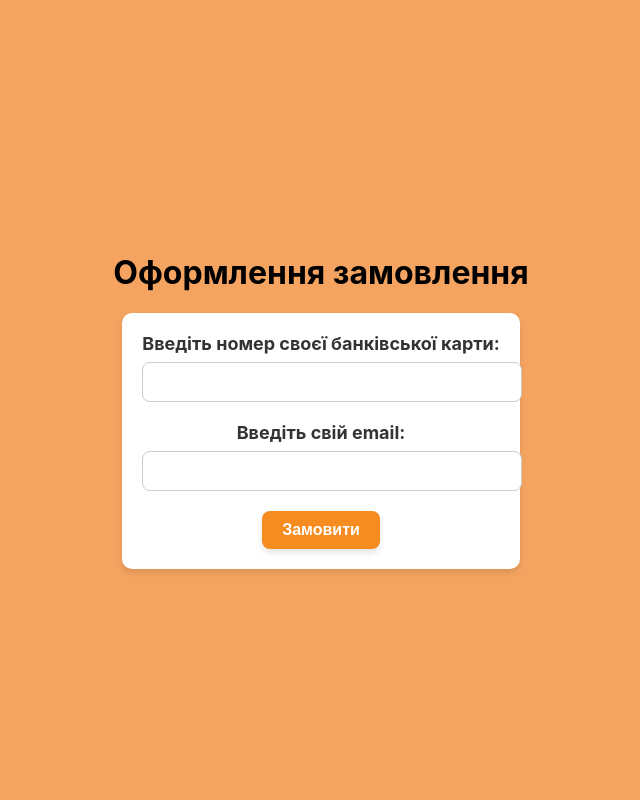
After one commit to lubenskiy-py/OrdermaFlask, a Flask app: page /form-for-get-pizza in a window 1280 px wide. The commit adds this page. Shown: the whole page, without its empty margins (319-959 px from the left). Run offline with Flask 3, Linux system fonts and the light colour scheme.

Commit message:
added online pizza order

```diff
--- a/app.py
+++ b/app.py
@@ -1,18 +1,22 @@
-from flask import Flask, render_template
+from flask import Flask, render_template, request
 from models import db, Pizza
-from request import request, translate_weather
+from r import response, translate_weather
+
+
 
 app = Flask(__name__)
 app.config["SQLALCHEMY_DATABASE_URI"] = "sqlite:///database.db"
 db.init_app(app)
 
+
 @app.route("/homepage")
 def homepage():
     data = {
         "weather" : translate_weather,
-        "temp" : request["main"]["temp"]
+        "temp" : response["main"]["temp"]
     }
     return render_template("homepage.html", data=data)
+
 
 @app.route("/menu")
 def menu():
@@ -24,6 +28,18 @@ def menu():
     return render_template("menu.html", **context)
 
 
+@app.route("/form-for-get-pizza")
+def get_pizza():
+    return render_template ("form_for_get_pizza.html")
+
+
+@app.route("/get-pizza", methods=["POST"])
+def get_user_data():
+    user_email = request.form.get("email") # тут можна було б зробити так щоб користувач отримав на свою пошту письмо з підтвердженням але це дуже складно для мене, я пробував це зробити але не вийшло
+    bank_card = request.form.get("bank_card")
+    return "Ваша піцца приїде за 20 хвилин"
+
+
 @app.route("/")
 def navigation():
     return render_template("navigation.html")
--- /dev/null
+++ b/static/style_form_for_get_pizza.css
@@ -0,0 +1,59 @@
+body {
+    margin: 0;
+    padding: 0;
+    background-color: sandybrown;
+    font-family: -apple-system, BlinkMacSystemFont, "Segoe UI", Roboto, "Helvetica Neue", Arial, sans-serif;
+    display: flex;
+    justify-content: center;
+    align-items: center;
+    height: 100vh;
+    flex-direction: column;
+}
+
+form {
+    background: white;
+    padding: 20px;
+    border-radius: 10px;
+    box-shadow: 0px 4px 6px rgba(0, 0, 0, 0.1);
+    text-align: center;
+}
+
+label {
+    font-size: 18px;
+    font-weight: bold;
+    color: #333;
+    display: block;
+    margin-bottom: 8px;
+}
+
+input {
+    width: 100%;
+    padding: 10px;
+    font-size: 16px;
+    border: 1px solid #ccc;
+    border-radius: 8px;
+    margin-bottom: 20px;
+}
+
+button {
+    background-color: #f68b1f;
+    color: white;
+    border: none;
+    border-radius: 8px;
+    padding: 10px 20px;
+    font-size: 16px;
+    font-weight: bold;
+    cursor: pointer;
+    box-shadow: 0px 4px 6px rgba(0, 0, 0, 0.1);
+    transition: background-color 0.3s, transform 0.2s;
+}
+
+button:hover {
+    background-color: #d9731a;
+    transform: scale(1.05);
+}
+
+button:active {
+    background-color: #c25e14;
+    transform: scale(0.95);
+}
--- /dev/null
+++ b/templates/form_for_get_pizza.html
@@ -0,0 +1,21 @@
+<!DOCTYPE html>
+<html lang="en">
+<head>
+    <meta charset="UTF-8">
+    <meta name="viewport" content="width=device-width, initial-scale=1.0">
+    <title>Замовлення</title>
+    <link rel="stylesheet" href="/static/style_form_for_get_pizza.css">
+</head>
+<body>
+    <h1>Оформлення замовлення</h1>
+    <form action="/get-pizza" method="post">
+        <label for="bank_card">Введіть номер своєї банківської карти: </label>
+        <input type="text" name="bank_card" id="bank_card" required />
+
+        <label for="email">Введіть свій email: </label>
+        <input type="email" name="email" id="email" required />
+
+        <button type="submit">Замовити</button>
+    </form>
+</body>
+</html>
--- a/templates/navigation.html
+++ b/templates/navigation.html
@@ -10,6 +10,7 @@
     <nav class="navigation">
         <button><a href="homepage"> На головну сторінку </a></button>
         <button><a href="menu"> До меню </a></button>
+        <button><a href="menu"> Зробити онлайн замовлення </a></button>
     </nav>
 </body>
 </html>
```
Also changed, not shown: r.py (added, +8 -0 lines), request.py (deleted, +0 -8 lines), static/style_menu.css (+22 -0 lines), templates/menu.html (+7 -0 lines).
